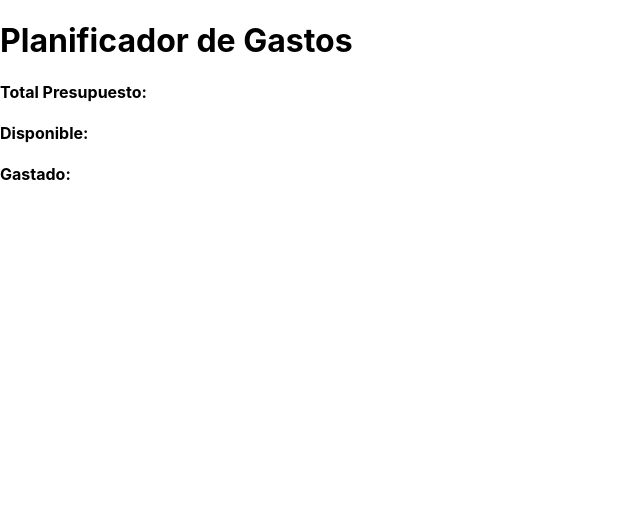
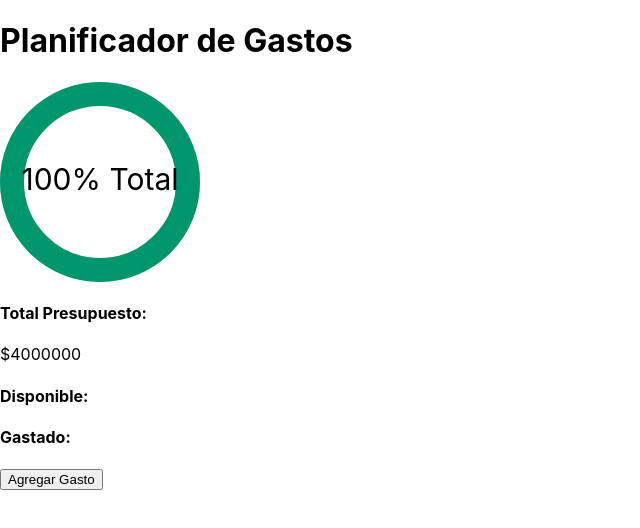
Before and after one commit to hervis30/proyectoPresupuesto, a React (Vite) app: page / in a window 1280 px wide. Shown: the top 528 px of the page, without its empty margins (0-640 px from the left). Built offline with nearby package versions, Linux system fonts and the light colour scheme.

Commit message:
se crea torta y se le ingresa el presupuesto,boton agregar con onclick y cambio de estado

```diff
--- a/package.json
+++ b/package.json
@@ -9,6 +9,7 @@
   },
   "dependencies": {
     "react": "^18.0.0",
+    "react-circular-progressbar": "^2.0.4",
     "react-dom": "^18.0.0"
   },
   "devDependencies": {
--- a/src/components/ComponentePrincipal.jsx
+++ b/src/components/ComponentePrincipal.jsx
@@ -1,10 +1,11 @@
 // en este componente definimos los useState, funciones, etc,
 //que necesitamos desplegar en todo el proyecto.
-import React from 'react';
+import React, { useState } from 'react';
 import PlanificadorGastos from './PlanificadorGastos';
 
 
 const ComponentePrincipal = () => {
+
 
 
     return (
--- a/src/components/PlanificadorGastos.jsx
+++ b/src/components/PlanificadorGastos.jsx
@@ -1,22 +1,53 @@
 import React from 'react'
+import ComponentePrincipal from './ComponentePrincipal'
+import { useEffect,useState } from 'react';
+import { CircularProgressbar,buildStyles } from 'react-circular-progressbar';
+import 'react-circular-progressbar/dist/styles.css';
+
 
 const PlanificadorGastos = () => {
+
+    //preguntar como llamar este useState desde el componente principal
+    const[pruebaPresupuesto,setPruebaPresupuesto]= useState(4000000);
+    const[calcularPorcentaje,setCalcularPorcentaje]=useState(100);
+    const[abrirModal,setAbrirModal]=useState(false);
+
   return (
     <>
         <div className="planificadorPadre">
             <h1>Planificador de Gastos</h1>
+
             <div className="planificadorHijo">
-                <div className="cake">
 
+                <div className="torta">
+                        <div style={{width:200,height:200}}>
+                            <CircularProgressbar
+                            value={calcularPorcentaje}
+                            text={`${calcularPorcentaje.toFixed(0)}% Total`}
+                            backgroundPadding={6}
+                            strokeWidth={12}
+                            styles={buildStyles({
+                                textColor: "#000000",
+                                pathColor: '#00966B',
+                                trailColor: "#c9c9c9",
+                                textSize: '15px'
+                            })}
+                            />
+                        </div>
                 </div>
                 <div className="presupuestoGastosDisponible">
                         <h4>Total Presupuesto:</h4>
+                        <p>${(pruebaPresupuesto)}</p>
                         <h4>Disponible:</h4>
                         <h4>Gastado:</h4>
                 </div>
+                <div className="botones">
+                    <div className="botonAgregar">
+                        <button className='abrirModal'onClick={()=>{setAbrirModal(true)}}><span>Agregar Gasto</span></button>
+                    </div>
+                </div>
             </div>
         </div>
-
 
     </>
   )
```
Also changed, not shown: 1 other file (tests, documents, lock files or other folders).
